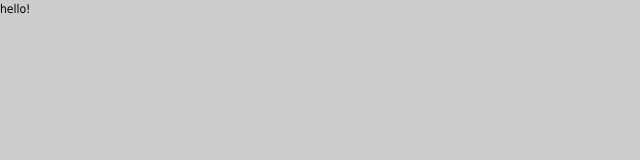
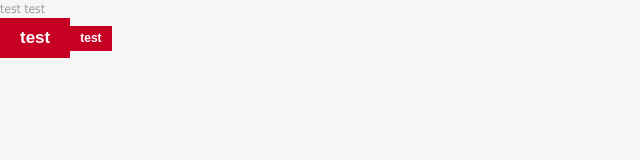
Before and after one commit to wrma/mmall-fe, a website built with webpack: page src/view/index.html in a window 1280 px wide. Shown: the whole page, without its empty margins (0-640 px from the left). Built offline with nearby package versions, Linux system fonts and the light colour scheme.

Commit message:
补充提交

```diff
--- a/src/page/index/index.css
+++ b/src/page/index/index.css
@@ -2,8 +2,8 @@
 * @Author: ThinkPad
 * @Date:   2017-06-30 21:09:22
 * @Last Modified by:   ThinkPad
-* @Last Modified time: 2017-07-03 17:19:58
+* @Last Modified time: 2017-07-07 10:15:40
 */
-body{
+/*body{
     background: #ccc;
-}
+}*/
--- a/src/view/index.html
+++ b/src/view/index.html
@@ -1,8 +1,14 @@
 <!DOCTYPE html>
 <html lang="en">
-    <%= require('html-loader!./layout/html-head.html') %>
+    <head>
+    <%= require('html-loader!./layout/head-common.html') %>
+    </head>
     <body>
-    hello!
-    <script type="text/javascript" src="https://cdn.bootcss.com/jquery/1.11.3/jquery.min.js"></script>
+        <div>
+            <a href="" class="link">test</a>
+            <a href="" class="link-text">test</a>
+        </div>
+        <div><button class="btn">test</button><button class="btn btn-mini">test</button></div>
+    <%= require('html-loader!./layout/footer.html') %>
     </body>
 </html>
--- a/src/view/layout/html-head.html
+++ /dev/null
@@ -1,4 +0,0 @@
-
-    <head>
-        <meta charset="utf-8">
-    </head>
```
